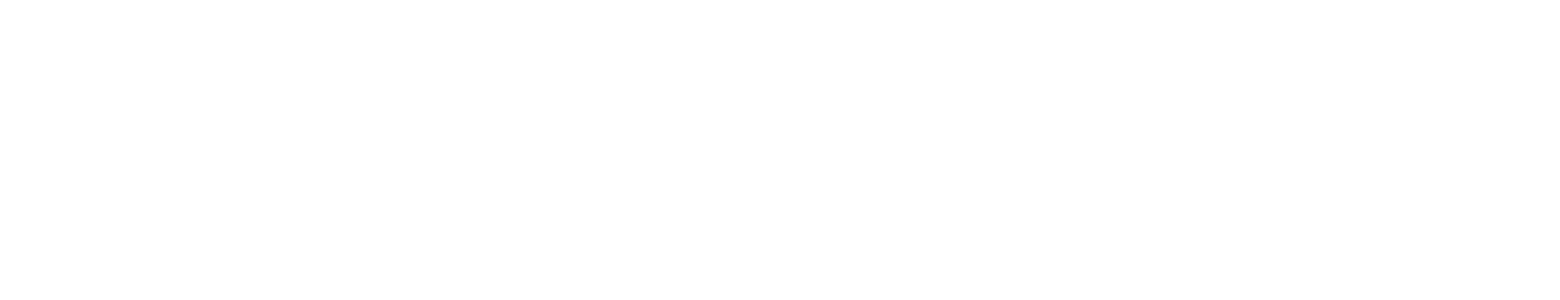
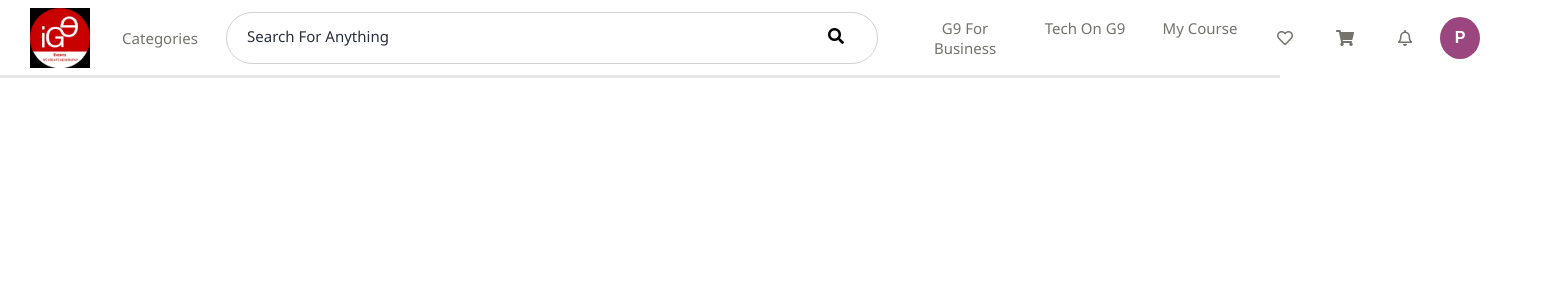
Before and after one commit to pavinane/IG9Web, a React (Create React App) app: page /main-page in a window 1280 px wide. Shown: the top 300 px of the page, 1560 px wide, since content can reach past the window. Built offline with nearby package versions, Linux system fonts and the light colour scheme.

Commit message:
main-page is started

```diff
--- a/src/App.js
+++ b/src/App.js
@@ -3,6 +3,8 @@
 import Homepage from './App/Course/home_page';
 import Login from './App/Course/Login';
 import Signup from './App/Course/Signup';
+import Mainpage from './App/Ig9.jsx/Main'
+
 function App() {
   return (
     <div className="App">
@@ -13,7 +15,7 @@
             <Route exact path="/design" component={Homepage} />
             <Route exact path="/login" component={Login} />
             <Route exact path="/signup" component={Signup} />
-
+            <Route exact path="/main-page" component={Mainpage} />
           </Switch>
       </BrowserRouter>
 
--- a/src/App/Course/Signup.jsx
+++ b/src/App/Course/Signup.jsx
@@ -87,8 +87,10 @@
                  />
                  <p>I’m in for emails with exciting discounts and personalized recommendations </p>
                 </div>
+                <Link to ="/main-page">
+                    <AuthButton title="Sign in" />
+                </Link>
 
-                 <AuthButton title="Sign in" />
                 </form>
             </div>
         )
--- /dev/null
+++ b/src/App/Ig9.jsx/Main.jsx
@@ -0,0 +1,36 @@
+import React from 'react';
+import logo from '../images/logo.jpg';
+import './main.scss';
+
+
+const Mainpage = () => (
+    <div className="main-page">
+        <Header1/>
+    </div>
+)
+
+export default Mainpage;
+
+
+const Header1 =  () => (
+    <div className="header-section">
+        <img src={logo} alt=""/>
+        <h2>categories</h2>
+        <div className="header-search-home">
+            <input type="text" placeholder="Search for anything"/>
+            <i class="fas fa-search"/>
+        </div>
+        <div id="head-sec-lft">
+            <h2>G9 for business</h2>
+            <h2>Tech on G9</h2>
+            <h2>My Course</h2>
+        </div>
+        <div className="icon-prof">
+            <i class="far fa-heart"/>
+            <i class="fas fa-shopping-cart"/>
+            <i class="far fa-bell"/>
+            <h1>p</h1>
+        </div>
+
+    </div>
+)
--- /dev/null
+++ b/src/App/Ig9.jsx/main.scss
@@ -0,0 +1,71 @@
+.main-page{
+    .header-section{
+
+            // background-color: red;
+            height: 75px;
+            display: grid;
+            grid-template-columns: 100px 100px 680px 340px 300px ;
+            align-items: center;
+            text-align: center;
+            grid-gap: 10px;
+            text-transform: capitalize;
+            // border-bottom:  1px solid green;
+            box-shadow: 0px 3px rgb(233, 232, 232);
+            img{
+                width: 60px;
+                padding-left:30px ;
+            }
+            h2{
+                font-size: 15px;
+                font-weight: normal;
+                font-family: 'Segoe UI',Helvetica,Arial,sans-serif,;
+                color: #73726c;
+            }
+            .header-search-home{
+                input{
+                    height: 50px;
+                    border-radius: 50px;
+                    border: 1px solid lightgray;
+                    width: 650px;
+                }
+                input::placeholder {
+                    // color: red;
+                    font-size: 15px;
+                    padding-left: 20px;
+                    // text-transform: capitalize;
+                    font-family: 'Segoe UI',Helvetica,Arial,sans-serif,
+                }
+                i{
+                    position: relative;
+                    left: -50px;
+                    height: 20px;
+                }
+            }
+            #head-sec-lft{
+               display: grid;
+               grid-template-columns: 110px 90px 100px;
+               grid-gap: 20px;
+            }
+            .icon-prof{
+                display: grid;
+                grid-template-columns: 50px 50px 50px 50px;
+                grid-gap: 10px;
+                align-items: center;
+                color: #73726c;
+                h1{
+                    width: 40px;
+                    height: 18px;
+                    background-color: rgb(156, 70, 127);;
+                    border-radius: 100%;
+                    font-size: 16px;
+                    padding: 12px 0;
+                    font-family: Arial, Helvetica, sans-serif;
+                    color: #fff;
+                }
+            }
+
+
+
+
+    }
+}
```
